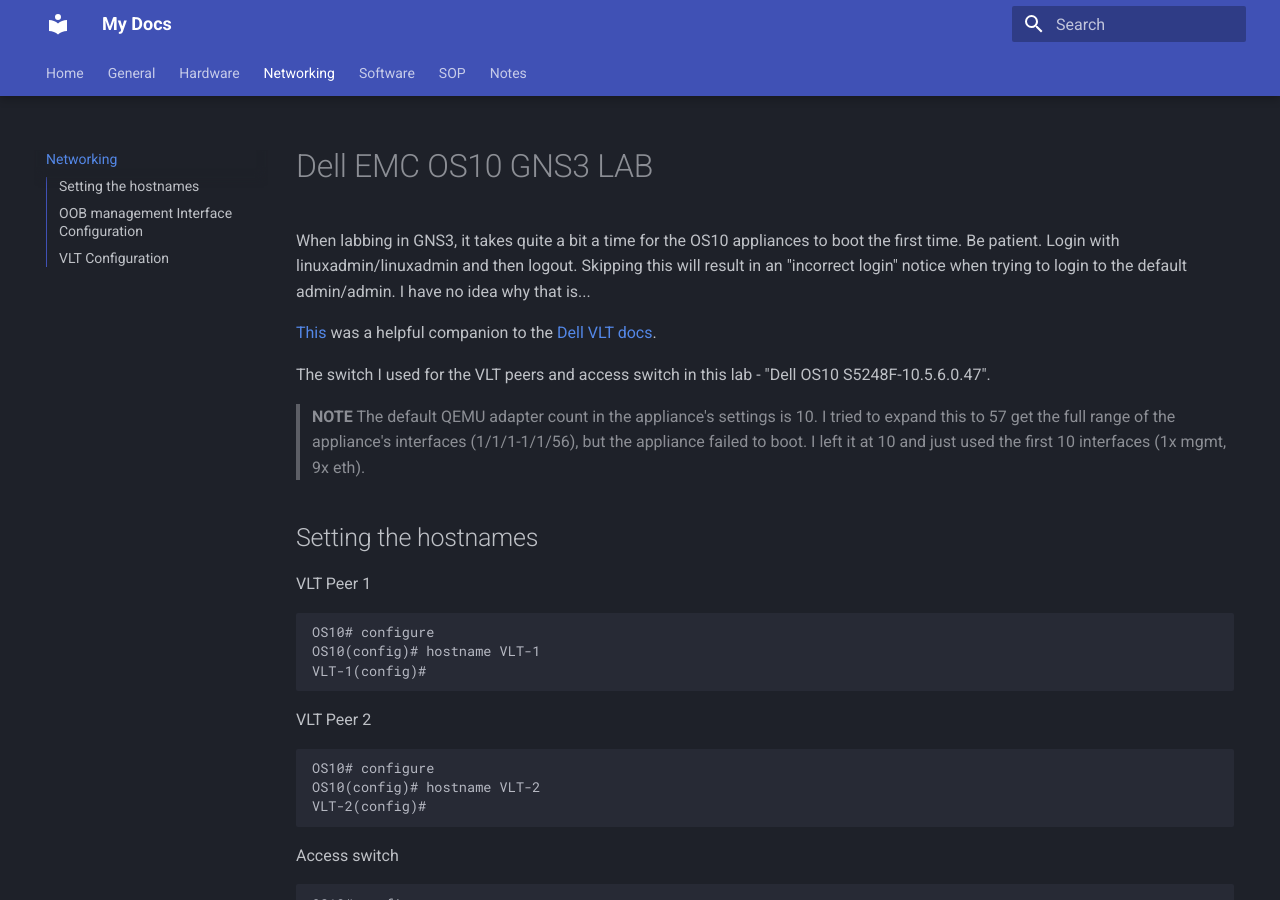
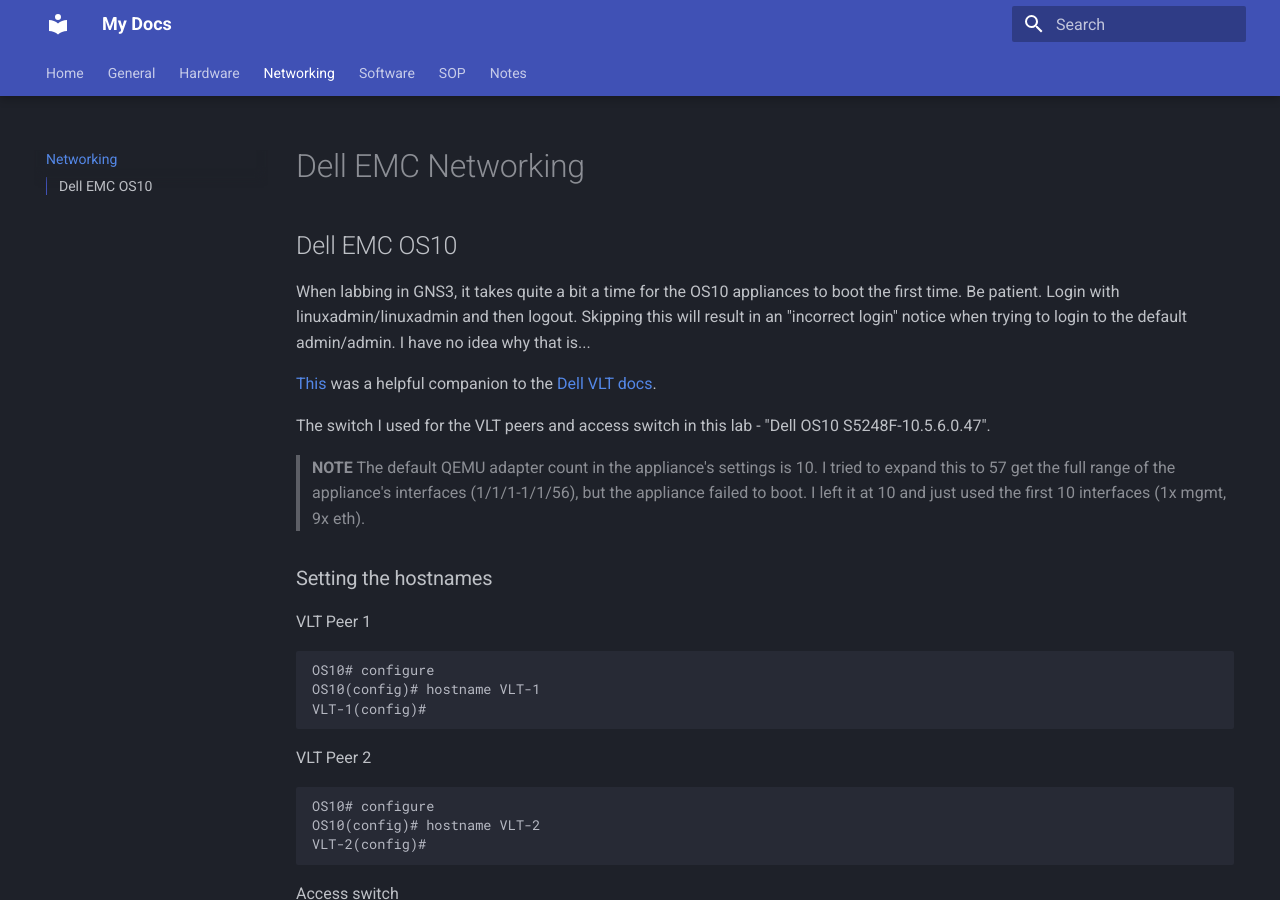
Before and after one commit to rmscode/binary-garden, an MkDocs documentation site: the page built from docs/networking/networking.md, in a window 1280 px wide and 900 px high. Built offline with MkDocs 1.6.1 and Material for MkDocs 9.7.7, drawn with Linux system fonts in a browser that asks for light colours.

Commit message:
Update networking.md

````diff
--- a/docs/networking/networking.md
+++ b/docs/networking/networking.md
@@ -1,4 +1,6 @@
-# Dell EMC OS10 GNS3 LAB
+# Dell EMC Networking
+
+## Dell EMC OS10
 
 When labbing in GNS3, it takes quite a bit a time for the OS10 appliances to boot the first time. Be patient. Login with linuxadmin/linuxadmin and then logout. Skipping this will result in an "incorrect login" notice when trying to login to the default admin/admin. I have no idea why that is...
 
@@ -8,7 +10,7 @@
 
 > **NOTE** The default QEMU adapter count in the appliance's settings is 10. I tried to expand this to 57 get the full range of the appliance's interfaces (1/1/1-1/1/56), but the appliance failed to boot. I left it at 10 and just used the first 10 interfaces (1x mgmt, 9x eth).
 
-## Setting the hostnames
+### Setting the hostnames
 
 VLT Peer 1
 
@@ -34,7 +36,7 @@
 ACCESS(config)#
 ```
 
-## OOB management Interface Configuration
+### OOB management Interface Configuration
 
 ```bash
 VLT-1# configure
@@ -55,16 +57,16 @@
 
 > I set VLT-2 to 10.1.1.2
 
-## VLT Configuration
+### VLT Configuration
 
-### 1. Enable STP globally on each VLT peer
+#### 1. Enable STP globally on each VLT peer
 
 ```bash
 VLT-1# configure
 VLT-1(config)# spanning-tree mode rstp
 ```
 
-### 2. Create a VLT domain on each VLT peer
+#### 2. Create a VLT domain on each VLT peer
 
 > The VLT domain requires an ID number (1-255). Configure the same ID on both peers.
 
@@ -73,7 +75,7 @@
 VLT-1(conf-vlt-1)# exit
 ```
 
-### 3. Configure VLTi interfaces on each VLT peer
+#### 3. Configure VLTi interfaces on each VLT peer
 
 > Before you configure the VLTi on peer interfaces, remove each interface from L2 mode with `no switchport`. This is shown below.
 
@@ -90,7 +92,7 @@
 VLT-1(conf-vlt-1)# discovery-interface ethernet 1/1/8-1/1/9
 ```
 
-### 4. (Optional) Manually configure the same default VLT MAC address on each VLT peer. This minimizes the time required to sync the default MAC of the VLT domain on both peers when one reboots
+#### 4. (Optional) Manually configure the same default VLT MAC address on each VLT peer. This minimizes the time required to sync the default MAC of the VLT domain on both peers when one reboots
 
 > While configuring a VLT MAC address, if the 8th bit of the MAC address is a 1, then the MAC address is considered to be a multicast MAC address. There are locally defined MAC addresses. For these addresses, the second least significant bit in the first byte must be a 1, which signifies a locally defined address.
 >
@@ -102,7 +104,7 @@
 VLT-1(conf-vlt-1)# vlt-mac C2:AC:50:08:FE:D9
 ```
 
-### 5. Configure VLT heartbeat backup link on each VLT peer
+#### 5. Configure VLT heartbeat backup link on each VLT peer
 
 > Dell [recommends using the OOB management network connection for the VLT backup link](https://www.dell.com/support/manuals/en-us/dell-emc-smartfabric-os10/smartfabric-os-user-guide-10-5-3/configure-the-vlt-peer-liveliness-check?guid=guid-d140525e-19a1-4d53-8334-e7ec196a9da1&lang=en-us).
 >
@@ -148,7 +150,7 @@
 
 > **BE ADVISED** Upon this successful VLT-peer formation; the switches automatically created a non-configurable *port-channel 1000* interface consisting of our VLTi interfaces and *VLAN 4094*. Each are reserved for internal VLT communication.
 
-### 6. Configure VLT port channels (LAGs) between each VLT peer and attached devices
+#### 6. Configure VLT port channels (LAGs) between each VLT peer and attached devices
 
 > Remember, *port channel 1000* is reserved. Port channel IDs can be any number between *1 to 999* or *1001 to 2000*.
 
@@ -166,7 +168,7 @@
 
 A port-channel was also added to the access switch on interfaces eth 1/1/1 and 1/1/2...
 
-### 7. Verification
+#### 7. Verification
 
 ```bash
 VLT-1(config)# exit
````
